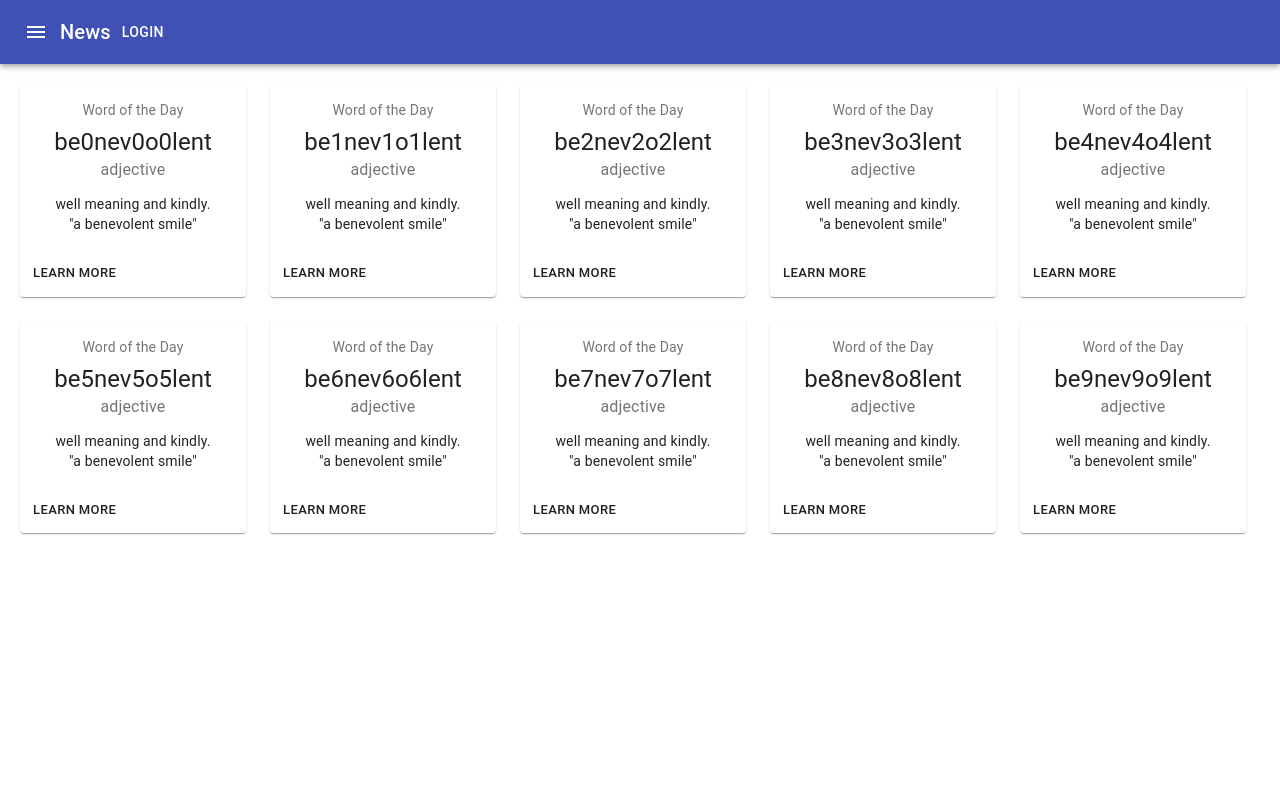
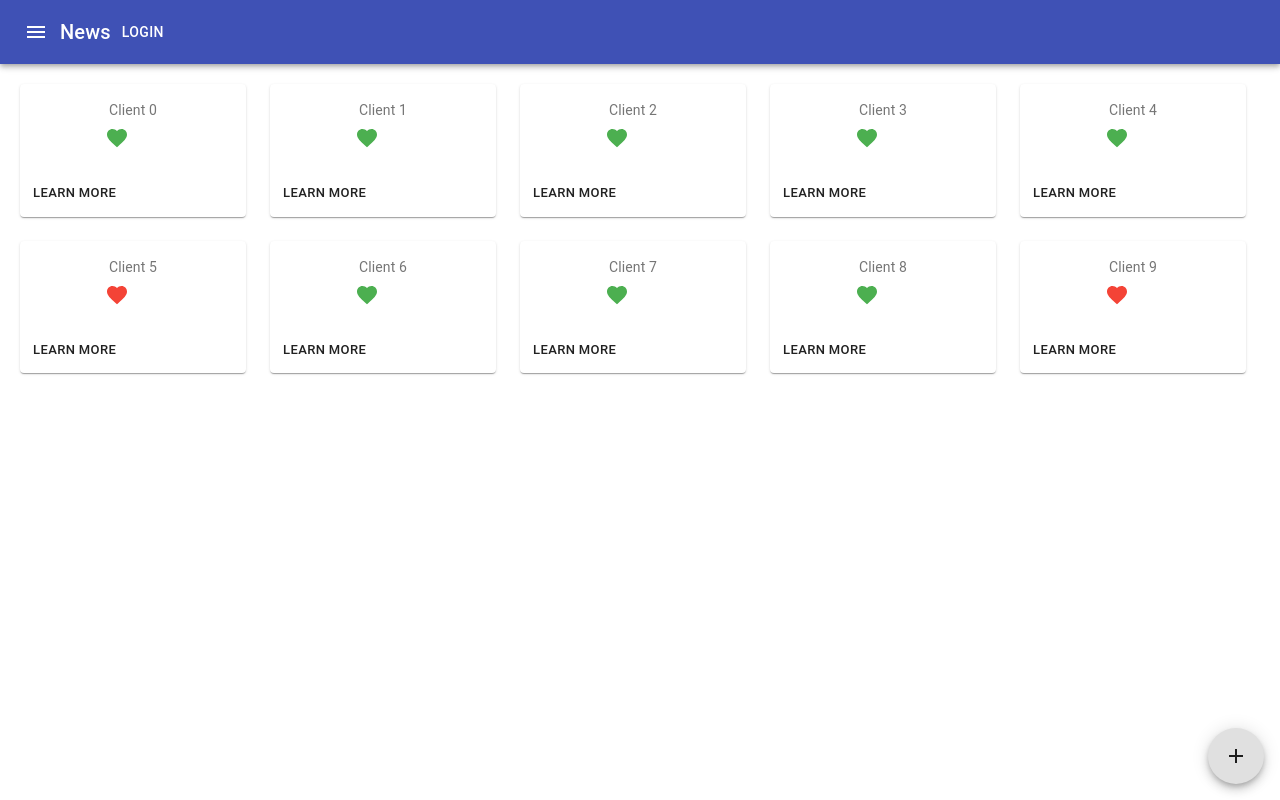
Before and after one commit to Learsim/ControlPanel, a React (Create React App) app: page / in a window 1280 px wide. Built offline with nearby package versions, Linux system fonts and the light colour scheme.

Commit message:
Work on layout

```diff
--- a/src/App.tsx
+++ b/src/App.tsx
@@ -1,13 +1,26 @@
 import React, { useState } from 'react';
 import logo from './logo.svg';
 import './App.css';
-import { AppBar,Paper, Box, Breadcrumbs, Button, Drawer, IconButton, Link, Snackbar, Switch, Toolbar, Typography, Grid, makeStyles, Card, CardContent, CardActions } from '@material-ui/core';
+import { AppBar,Paper, Box, Breadcrumbs, Button, Drawer, IconButton, Link, Snackbar, Switch, Toolbar, Typography, Grid, makeStyles, Card, CardContent, CardActions, Fab, Icon, Badge } from '@material-ui/core';
 import MenuIcon from '@material-ui/icons/Menu';
+import { Add, Favorite } from '@material-ui/icons';
+import { green, red } from '@material-ui/core/colors';
+import { randomFillSync, randomInt } from 'crypto';
 
 const useStyles = makeStyles((theme) => ({
   root: {
     flexGrow: 1,
   },
+  fab: {
+    position: 'absolute',
+    bottom: theme.spacing(2),
+    right: theme.spacing(2),
+  },
+  health:
+  {
+    position: 'relative',
+    right: theme.spacing(2)
+    },
   paper: {
 
     textAlign: 'center',
@@ -33,25 +46,19 @@ const useStyles = makeStyles((theme) => ({
 function App() {
   var l = [];
   const classes = useStyles();
+
   for (let i = 0; i < 10; i += 1) {
     l.push(
     <Grid item xs={4} style = {{maxWidth: "250px"}}>
         <Card className={classes.root}>
           <CardContent>
             <Typography className={classes.title} color="textSecondary" gutterBottom>
-              Word of the Day
-        </Typography>
-            <Typography variant="h5" component="h2">
-              be{i}nev{i}o{i}lent
-        </Typography>
-            <Typography className={classes.pos} color="textSecondary">
-              adjective
-        </Typography>
-            <Typography variant="body2" component="p">
-              well meaning and kindly.
-          <br />
-              {'"a benevolent smile"'}
+              Client { i}
             </Typography>
+
+            <Favorite className={classes.health} style={Math.floor(Math.random() * Math.floor(2)) == 1 ? { color: green[500] } : { color: red[500] }}></Favorite>
+
+
           </CardContent>
           <CardActions>
             <Button size="small">Learn More</Button>
@@ -61,6 +68,10 @@ function App() {
   }
   return (
     <div className="App">
+      <Fab className={classes.fab}>
+        <Add />
+
+      </Fab>
       <AppBar position="static">
   <Toolbar>
     <IconButton edge="start" className="menuButton" color="inherit" aria-label="menu" >
@@ -82,8 +93,11 @@ function App() {
 
         {l}
 
-      </Grid>
-      </div></div>
+        </Grid>
+
+      </div>
+
+    </div>
   );
 }
 
```
